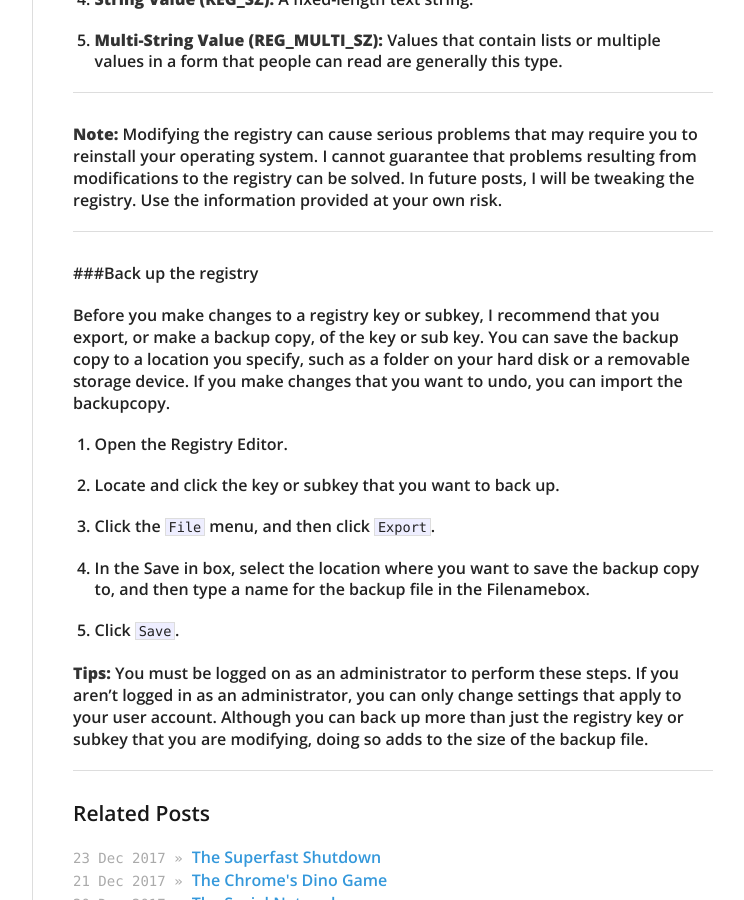
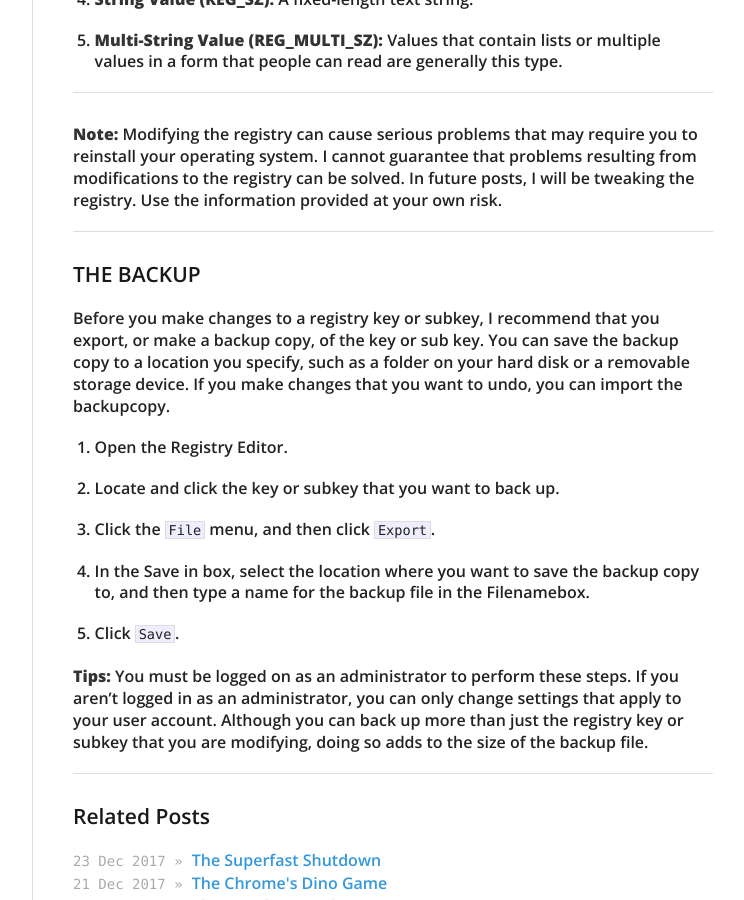
Before and after one commit to anthrax3/thegeeq.github.io, a Jekyll site: the page built from _posts/2017-12-22-the windows registry.md, in a window 1280 px wide and 900 px high, scrolled down 1055 px. Shown: the whole window, without its empty margins (378-1122 px from the left). Built offline with Jekyll 4.4.1, drawn with Linux system fonts in a browser that asks for light colours; nearby versions of some CDN libraries.

Commit message:
Update 2017-12-22-the windows registry.md

```diff
--- a/_posts/2017-12-22-the windows registry.md
+++ b/_posts/2017-12-22-the windows registry.md
@@ -61,7 +61,7 @@ the registry. Use the information provided at your own risk.
 
 ---
 
-###Back up the registry
+### THE BACKUP
 
 Before you make changes to a registry key or subkey, I recommend that you export, or
 make a backup copy, of the key or sub key. You can save the backup copy to a location
```
